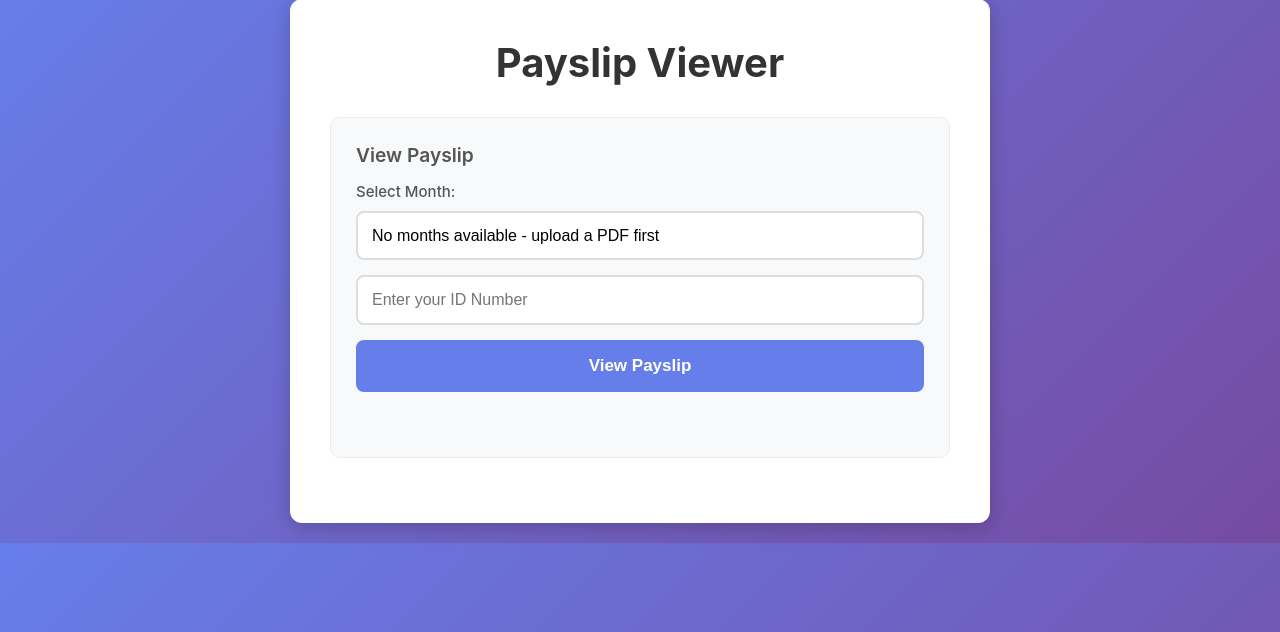
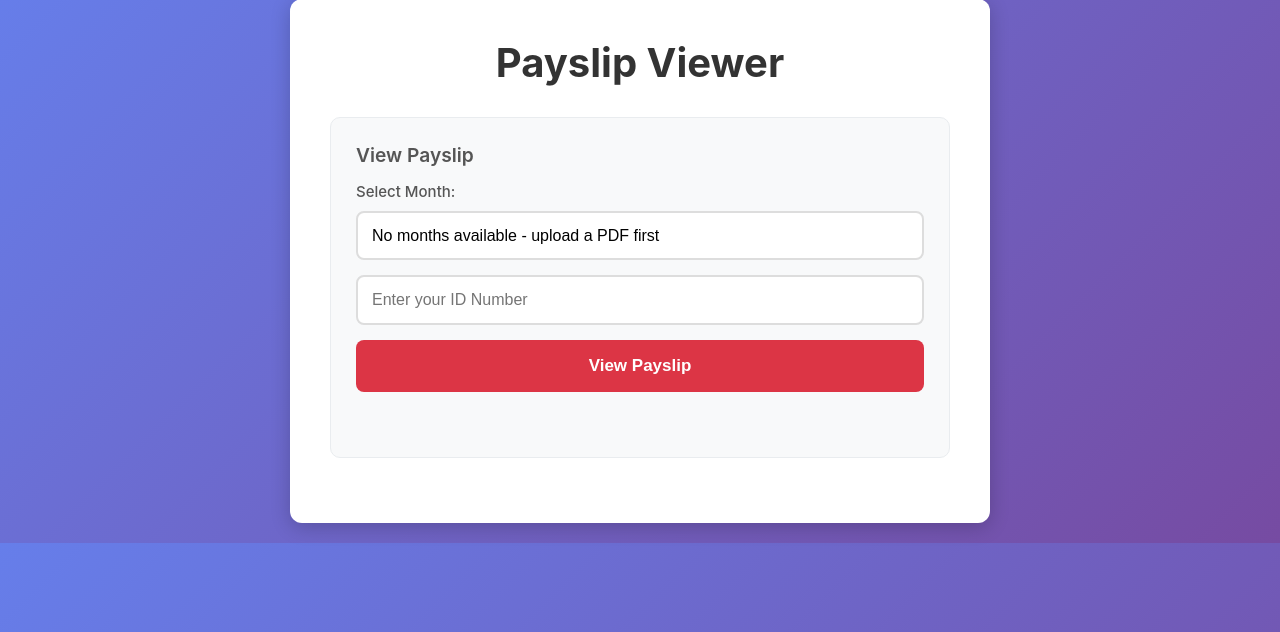
Before and after one commit to ChrisLovable/payslip-viewer, a Flask app: page / in a window 1280 px wide. Shown: the part 21-653 px from the top of the page. Run offline with Flask 3, Linux system fonts and the light colour scheme; data that the repository does not hold is empty.

Commit message:
Change View Payslip button to red

```diff
--- a/templates/index.html
+++ b/templates/index.html
@@ -35,7 +35,7 @@
                     <option value="">Loading months...</option>
                 </select>
                 <input type="text" id="idNumber" placeholder="Enter your ID Number" required>
-                <button type="submit">View Payslip</button>
+                <button type="submit" style="background: #dc3545;">View Payslip</button>
             </form>
             <div id="viewStatus"></div>
             <div id="payslipContainer" style="display: none; margin-top: 20px;">
```
